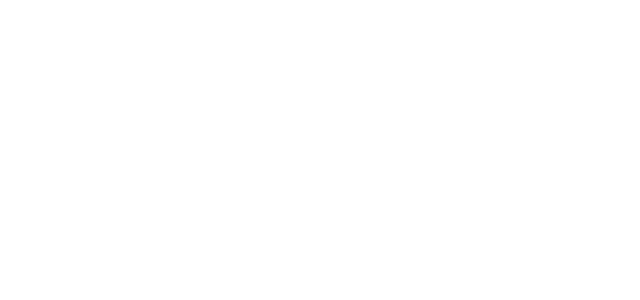
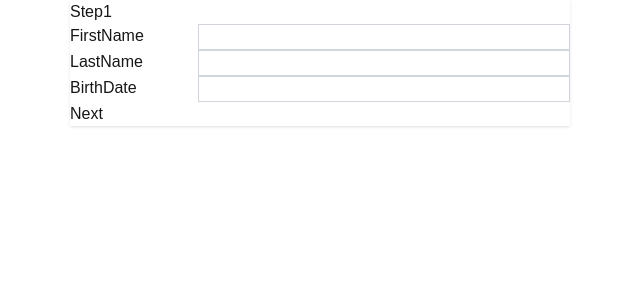
Before and after one commit to fendoudebb/test-frontend, a Next.js app: page /step1 in a window 1280 px wide. Shown: the top 300 px of the page, without its empty margins (320-960 px from the left). Built offline with nearby package versions, Linux system fonts and the light colour scheme.

Commit message:
[feature]: step1

```diff
--- a/src/app/(_portal)/step1/page.tsx
+++ b/src/app/(_portal)/step1/page.tsx
@@ -1,3 +1,41 @@
+'use client'
+
+import {useRegisterContext} from "@/app/(_portal)/_context/RegisterContext";
+import {useRouter} from "next/navigation";
+
 export default function Step1() {
-
+    const {formData, updateFormData} = useRegisterContext();
+    const router = useRouter();
+    const {firstName, lastName, birthDate} = formData.step1;
+    const doSubmit = (e: React.FormEvent) => {
+        e.preventDefault();
+        if (!firstName || !lastName || !birthDate) {
+            return alert("Please fill out the form");
+        }
+        router.push("/step2")
+    }
+    return (
+        <form onSubmit={doSubmit} className="shadow" style={{minWidth: 500}}>
+            <h2>Step1</h2>
+            <div className="flex gap-1">
+                <label className="basis-1/4">FirstName</label>
+                <input className="basis-3/4 border border-gray-300" type={"text"} required value={firstName} onChange={(e) => {
+                    updateFormData('step1', {firstName: e.target.value});
+                }}/>
+            </div>
+            <div className="flex gap-1">
+                <label className="basis-1/4">LastName</label>
+                <input className="basis-3/4 border border-gray-300" type={"text"} required value={lastName} onChange={(e) => {
+                    updateFormData('step1', {lastName: e.target.value});
+                }}/>
+            </div>
+            <div className="flex gap-1">
+                <label className="basis-1/4">BirthDate</label>
+                <input className="basis-3/4 border border-gray-300" type={"text"} required value={birthDate} onChange={(e) => {
+                    updateFormData('step1', {birthDate: e.target.value});
+                }}/>
+            </div>
+            <button type={"submit"} className="cursor-pointer">Next</button>
+        </form>
+    )
 };
```
